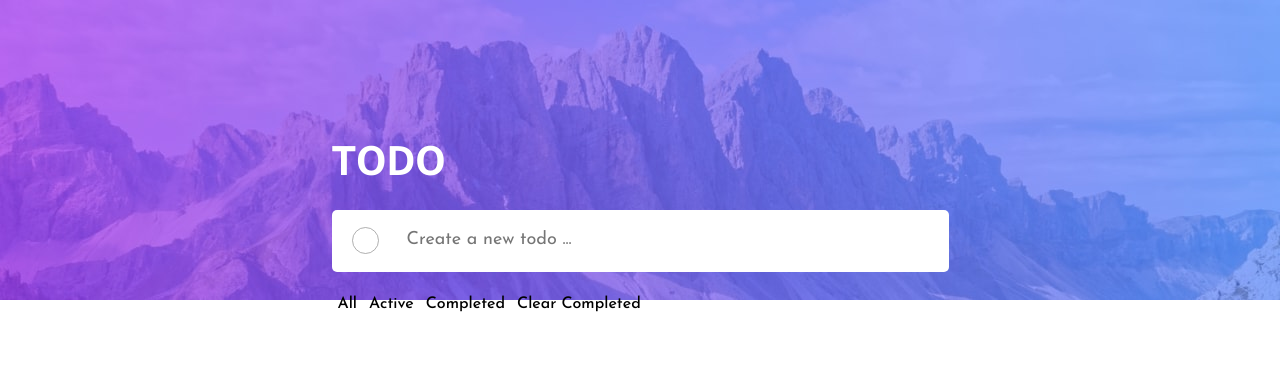
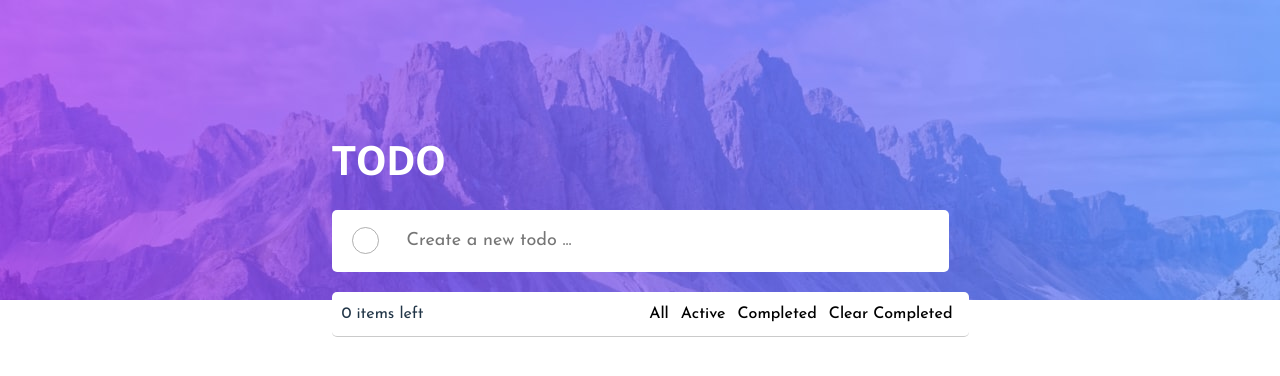
Before and after one commit to unachoza/FEM-Todo-App, a React (Vite) app: page / in a window 1280 px wide. Shown: the top 376 px of the page. Built offline with nearby package versions, Linux system fonts and the light colour scheme.

Commit message:
filtered states work

```diff
--- a/src/App.css
+++ b/src/App.css
@@ -27,4 +27,11 @@ h1 {
 }
 
 .controls-container {
+	display: flex;
+	justify-content: space-between;
+	width: 100%;
+	padding: 10px;
+	background: white;
+	z-index: 100;
+	border-radius: 5px;
 }
--- a/src/App.tsx
+++ b/src/App.tsx
@@ -3,7 +3,6 @@ import { v4 as uuidv4 } from "uuid";
 import Form from "./Components/Form/Form";
 import Card from "./Components/Card/Card";
 import Button from "./Components/Button/Button";
-import backgroundImage from "./assets/images/bg-desktop-light.jpg";
 import "./App.css";
 
 type Todo = {
@@ -12,9 +11,12 @@ type Todo = {
 	completed: boolean;
 };
 
+type FilterState = "active" | "completed" | "all";
+
 function App() {
 	const [completed, setCompleted] = useState<boolean>(false);
 	const [input, setInput] = useState<string>("");
+	const [filteredState, setFilteredState] = useState<FilterState>("all");
 
 	const [todos, setTodos] = useState<Todo[]>(() => {
 		const localValue = localStorage.getItem("ITEMS");
@@ -22,10 +24,11 @@ function App() {
 		return JSON.parse(localValue);
 	});
 
-
 	useEffect(() => {
 		localStorage.setItem("ITEMS", JSON.stringify(todos));
 	}, [todos]);
+
+	useEffect(() => {}, [filteredState]);
 
 	const handleSubmit = (e: FormEvent) => {
 		e.preventDefault();
@@ -33,7 +36,7 @@ function App() {
 		setInput("");
 	};
 
-	const handleChange = (e: ChangeEvent<HTMLInputElement>): void => {
+	const handleInputChange = (e: ChangeEvent<HTMLInputElement>): void => {
 		setInput(e.target.value);
 	};
 
@@ -55,33 +58,65 @@ function App() {
 	};
 
 	const toggleTodo = (id: string): void => {
-		console.log("clicked");
 		const selectedTodo = todos.filter((todo) => todo.id === id);
 		selectedTodo[0].completed = !completed;
-		const todoIndex = todos.findIndex((todo) => todo.id === id);
-		console.log({ todoIndex });
-		console.log(selectedTodo[0]);
-		// const updatedTodos = [...todos, !todos[todoIndex].completed]
+		console.log({ todos });
+		setCompleted((prevState) => !prevState);
+	};
 
-		setCompleted((prevState) => !prevState);
+	const showAllTodos = () => {
+		setFilteredState("all");
+	};
+
+	const showActiveTodos = () => {
+		setFilteredState("active");
+		// return todos.filter((todo) => todo.completed === false);
+	};
+
+	const showCompletedTodos = () => {
+		setFilteredState("completed");
+		// return todos.filter((todo) => todo.completed === true);
+	};
+
+	const clearAllTodos = () => {
+		setTodos([]);
+	};
+
+	const displayTodos = (filteredState: string): Todo[] => {
+		let filteredTodos: Todo[] = todos;
+		if (filteredState === "active") {
+			return (filteredTodos = todos.filter((todo) => todo.completed === false));
+			//  showActiveTodos();
+		}
+		if (filteredState === "completed") {
+			return (filteredTodos = todos.filter((todo) => todo.completed === true));
+			//  showCompletedTodos();
+		}
+		if (filteredState === "all") {
+			return filteredTodos;
+		}
+		return (filteredTodos = todos);
 	};
 
 	return (
 		<>
 			<div className="container">
 				<h1>TODO</h1>
-				<Form handleSubmit={handleSubmit} handleChange={handleChange} input={input} />
+				<Form handleSubmit={handleSubmit} handleChange={handleInputChange} input={input} />
 				<div className="list-container">
-					{todos.map((item) => {
+					{displayTodos(filteredState)?.map((item) => {
 						const { id, title, completed } = item;
 						return <Card key={id} id={id} title={title} completed={completed} deleteTodo={deleteTodo} toggle={toggleTodo} />;
 					})}
 				</div>
-				<div className="control-container">
-					<Button onClick={() => console.log()} text="All" />
-					<Button onClick={() => console.log()} text="Active" />
-					<Button onClick={() => console.log()} text="Completed" />
-					<Button onClick={() => console.log()} text="Clear Completed" />
+				<div className="list-item controls-container">
+					<div>{todos.filter((todo) => todo.completed === false).length} items left</div>
+					<div className="button-group">
+						<Button onClick={showAllTodos} text="All" />
+						<Button onClick={showActiveTodos} text="Active" />
+						<Button onClick={showCompletedTodos} text="Completed" />
+						<Button onClick={clearAllTodos} text="Clear Completed" />
+					</div>
 				</div>
 			</div>
 		</>
--- a/src/Components/Button/Button.css
+++ b/src/Components/Button/Button.css
@@ -1,17 +1,17 @@
 button {
 	background: transparent;
-    border: none;
+	border: none;
 	font-size: 1em;
 	font-weight: 500;
 	font-family: inherit;
 	cursor: pointer;
 }
 button:hover {
-	transform: translateY(-3px);
+	transform: translateY(-1px);
 	transition: all 0.2s;
 }
 
 button:focus,
 button:focus-visible {
-	outline: 4px auto -webkit-focus-ring-color;
+	color: blue;
 }
--- a/src/Components/Form/Form.css
+++ b/src/Components/Form/Form.css
@@ -1,4 +1,4 @@
-form{
+form {
 	margin-bottom: 20px;
 }
 
@@ -8,6 +8,7 @@ input {
 	border-radius: 5px;
 	border: none;
 	padding-left: 75px;
+	font-size: 18px;
 	font-family: "Josefin Sans", serif;
 }
 .input {
```
